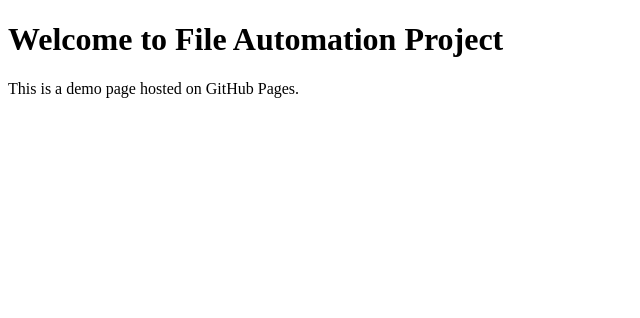
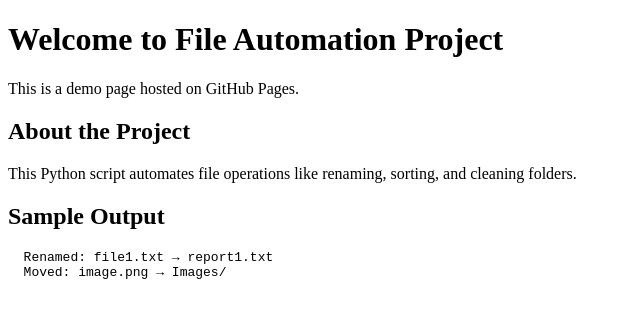
Before and after one commit to prasanna1521/InternSpark, a plain HTML site: page file_automation/index.html in a window 1280 px wide. Shown: the whole page, without its empty margins (0-640 px from the left). Drawn offline with Linux system fonts and the light colour scheme.

Commit message:
Update index.html

```diff
--- a/file_automation/index.html
+++ b/file_automation/index.html
@@ -6,5 +6,12 @@
 <body>
   <h1>Welcome to File Automation Project</h1>
   <p>This is a demo page hosted on GitHub Pages.</p>
+  <h2>About the Project</h2>
+  <p>This Python script automates file operations like renaming, sorting, and cleaning folders.</p>
+  <h2>Sample Output</h2>
+  <pre>
+  Renamed: file1.txt → report1.txt
+  Moved: image.png → Images/
+  </pre>
 </body>
 </html>
```
